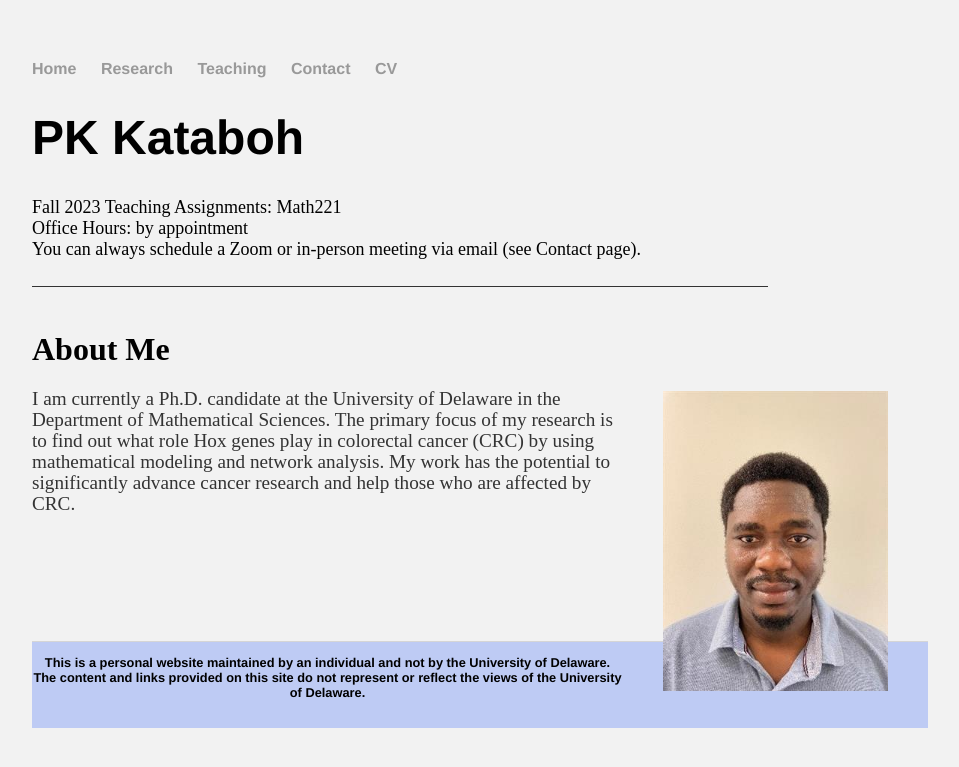
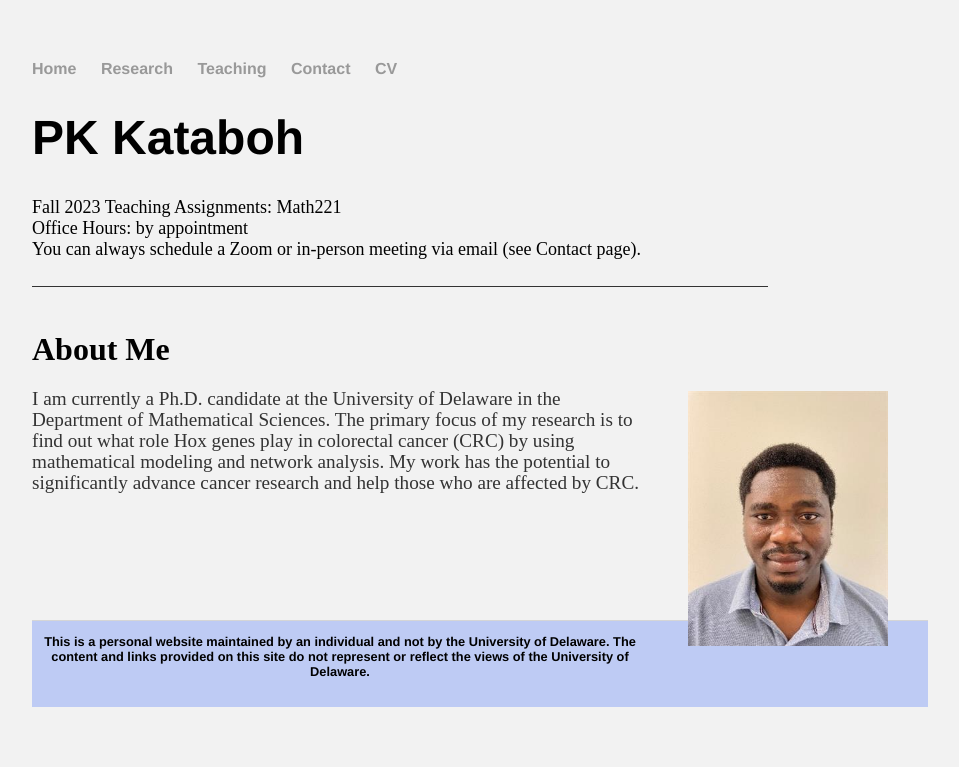
Before and after one commit to kataboh/kataboh.github.io, a Jekyll site: the page built from index.html, in a window 1280 px wide. Shown: the top 767 px of the page, without its empty margins (160-1119 px from the left). Built offline with Jekyll 4.4.1, drawn with Linux system fonts in a browser that asks for light colours.

Commit message:
update homepage

```diff
--- a/index.html
+++ b/index.html
@@ -16,7 +16,7 @@
 	<br>
 
 	<br>
-	<p style="padding:40px;float:right;"><img src="images/KATABOH.jpg" width="225" height=auto></p>
+	<p style="padding:40px;float:right;"><img src="images/KATABOH.jpg" width="200" height=255></p>
 	<font size="6"><b>About Me</b></font>
 	<br>
 	<p>
```
